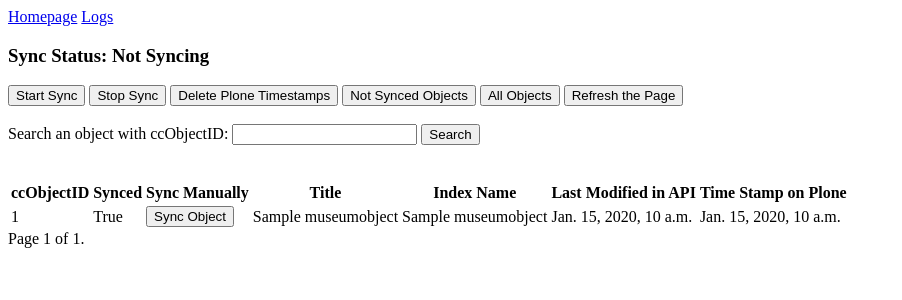
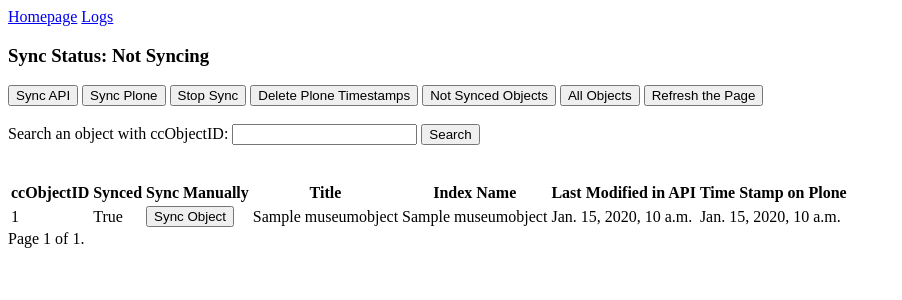
Before and after one commit to cihanandac/Sync-Collections, a Django app: page /collection/ in a window 1280 px wide. Shown: the top 300 px of the page, without its empty margins (0-902 px from the left). Run offline with Django 5.2, Linux system fonts and the light colour scheme; tables that the repository leaves empty hold one stand-in row (values such as "Sample post").

Commit message:
Change: Split the sync function to sync_api and sync_plone

```diff
--- a/collectionSync/collection/templates/collection/index.html
+++ b/collectionSync/collection/templates/collection/index.html
@@ -6,8 +6,22 @@
 
 {% block buttonscript %}
   // Function to make an API call to the server-side function
-  async function triggerServerFunction() {
-      const response = await fetch('/collection/syncadlib', {
+  async function triggerSyncAPI() {
+      const response = await fetch('/collection/syncStartAdlib', {
+          method: 'POST',
+          headers: {
+              'Content-Type': 'application/json',
+              'X-CSRFToken': getCsrfToken()
+          },
+          body: JSON.stringify({ action: 'run' })
+      });
+
+      const data = await response.json();
+      alert(data.message);
+      updateStatus(); // Check status right after triggering sync
+  }
+  async function triggerSyncPlone() {
+      const response = await fetch('/collection/syncStartPlone', {
           method: 'POST',
           headers: {
               'Content-Type': 'application/json',
@@ -112,7 +126,8 @@
   <h3>Sync Status:
     <span id="syncRunning">{% if sync_running %}Syncing{% else %}Not Syncing{% endif %}</span>
   </h3>
-  <button onclick="triggerServerFunction()">Start Sync</button>
+  <button onclick="triggerSyncAPI()">Sync API</button>
+  <button onclick="triggerSyncPlone()">Sync Plone</button>
   <button onclick="stopSync()">Stop Sync</button>
   <button onclick="delete_plone_dates()">Delete Plone Timestamps</button>
   <button onclick="window.location.href='{% url 'not_synced' %}'">Not Synced Objects</button>
--- a/collectionSync/collection/urls.py
+++ b/collectionSync/collection/urls.py
@@ -3,7 +3,9 @@ from . import views
 
 urlpatterns = [
     path("", views.index, name="index"),
-    path("syncadlib", views.syncadlib, name='sync_adlib'),
+    # path("syncadlib", views.syncadlib, name='sync_adlib'),
+    path("syncStartPlone", views.syncStartPlone, name='sync_start_plone'),
+    path("syncStartAdlib", views.syncStartAdlib, name='sync_start_api'),
     path("stopsync", views.stopsync, name='stop_sync'),
     path("delete_plone_dates", views.delete_plone_dates, name='delete_plone_dates'),
     path('sync_status', views.sync_status, name='sync_status'),
--- a/collectionSync/collection/views.py
+++ b/collectionSync/collection/views.py
@@ -102,7 +102,7 @@ def stopsync(request):
     return JsonResponse({'message': 'Only POST requests are allowed!'}, status=405)
 
 
-def syncadlib(request):
+def syncStartAdlib(request):
     sync, _ = SyncLock.objects.get_or_create(id=1)
     sync_running = sync.is_locked
     if request.method == 'POST':
@@ -110,7 +110,24 @@ def syncadlib(request):
         if data.get('action') == 'run':
             # Server-side function to execute
             if sync_running == False:
-                sync_start()
+                sync_api()
+            else:
+                return JsonResponse({'message': 'Sync is already running!'})
+            return JsonResponse({'message': 'Server function executed successfully!'})
+        else:
+            return JsonResponse({'message': 'Invalid action!'}, status=400)
+    return JsonResponse({'message': 'Only POST requests are allowed!'}, status=405)
+
+def syncStartPlone(request):
+    print('startplonesync')
+    sync, _ = SyncLock.objects.get_or_create(id=1)
+    sync_running = sync.is_locked
+    if request.method == 'POST':
+        data = json.loads(request.body)
+        if data.get('action') == 'run':
+            # Server-side function to execute
+            if sync_running == False:
+                sync_collection()
             else:
                 return JsonResponse({'message': 'Sync is already running!'})
             return JsonResponse({'message': 'Server function executed successfully!'})
@@ -175,6 +192,66 @@ def sync_start():
         create_update_object_logger.info(
             f"Sync process finished at {end_time}")
 
+def sync_api():
+    sync, _ = SyncLock.objects.get_or_create(id=1)
+    sync.is_locked = True
+    sync.stop_requested = False  # Reset the stop flag before starting
+    sync.save()
+
+    start_time = timezone.now()
+    print('triggered')
+    print(f'collection types: {collection_types}')
+    logger.info(f"Sync process started at {start_time}")
+    sync_start_logger.info(f"Sync process started at {start_time}")
+    create_update_object_logger.info(f"Sync process started at {start_time}")
+    try:
+        for collection in collection_types:
+            if sync.stop_requested:
+                stopped_time = datetime.now()
+                sync_start_logger.info(
+                    f"User requested stop at {stopped_time}")
+                break
+            sync_database(collection)
+
+    finally:
+        sync.is_locked = False
+        sync.stop_requested = False
+        sync.save()
+        end_time = timezone.now()
+        logger.info(f"Sync process finished at {end_time}")
+        sync_start_logger.info(f"Sync process finished at {end_time}")
+        create_update_object_logger.info(
+            f"Sync process finished at {end_time}")
+
+def sync_collection():
+    sync, _ = SyncLock.objects.get_or_create(id=1)
+    sync.is_locked = True
+    sync.stop_requested = False  # Reset the stop flag before starting
+    sync.save()
+
+    start_time = timezone.now()
+    print('triggered')
+    print(f'collection types: {collection_types}')
+    logger.info(f"Sync process started at {start_time}")
+    sync_start_logger.info(f"Sync process started at {start_time}")
+    create_update_object_logger.info(f"Sync process started at {start_time}")
+    try:
+        for collection in collection_types:
+            if sync.stop_requested:
+                stopped_time = datetime.now()
+                sync_start_logger.info(
+                    f"User requested stop at {stopped_time}")
+                break
+            sync_plone(collection)
+    finally:
+        sync.is_locked = False
+        sync.stop_requested = False
+        sync.save()
+        end_time = timezone.now()
+        logger.info(f"Sync process finished at {end_time}")
+        sync_start_logger.info(f"Sync process finished at {end_time}")
+        create_update_object_logger.info(
+            f"Sync process finished at {end_time}")
 
 def sync_database(collection):
     count = get_total_count(collection)
```
